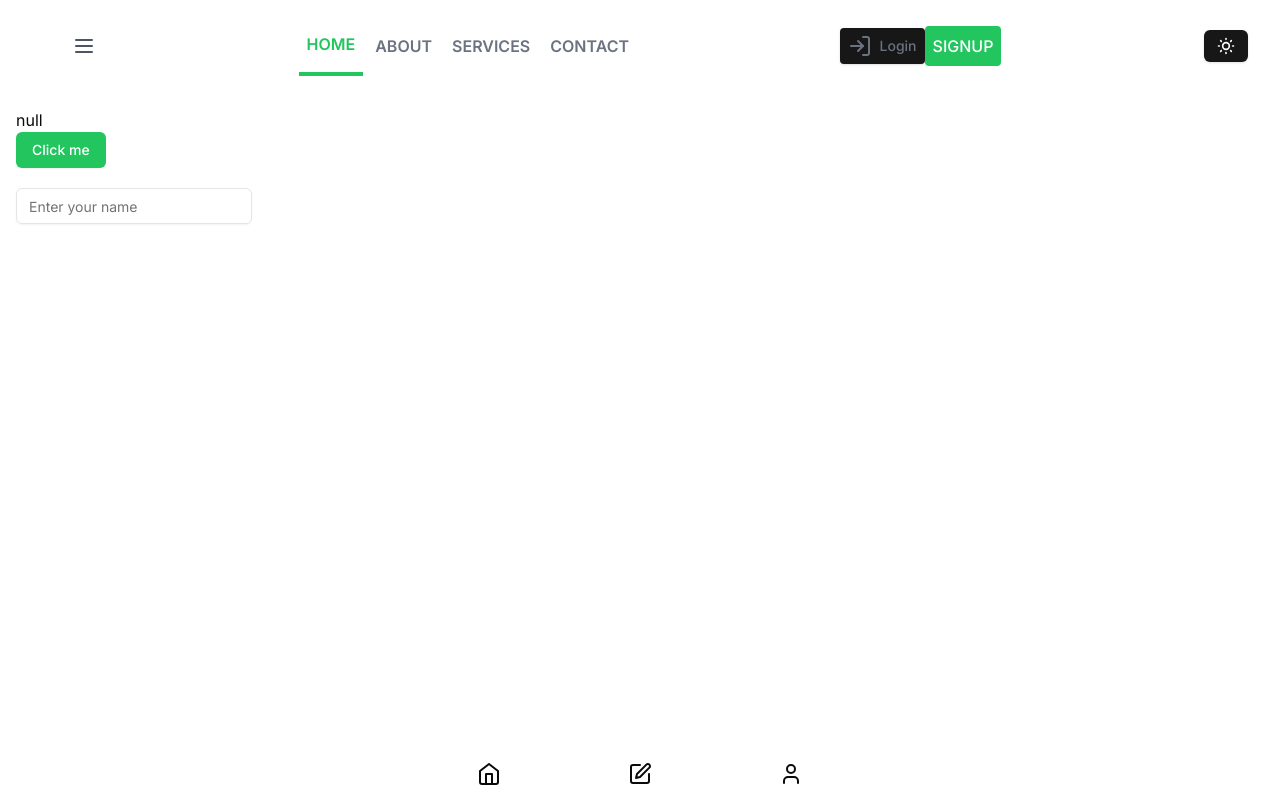
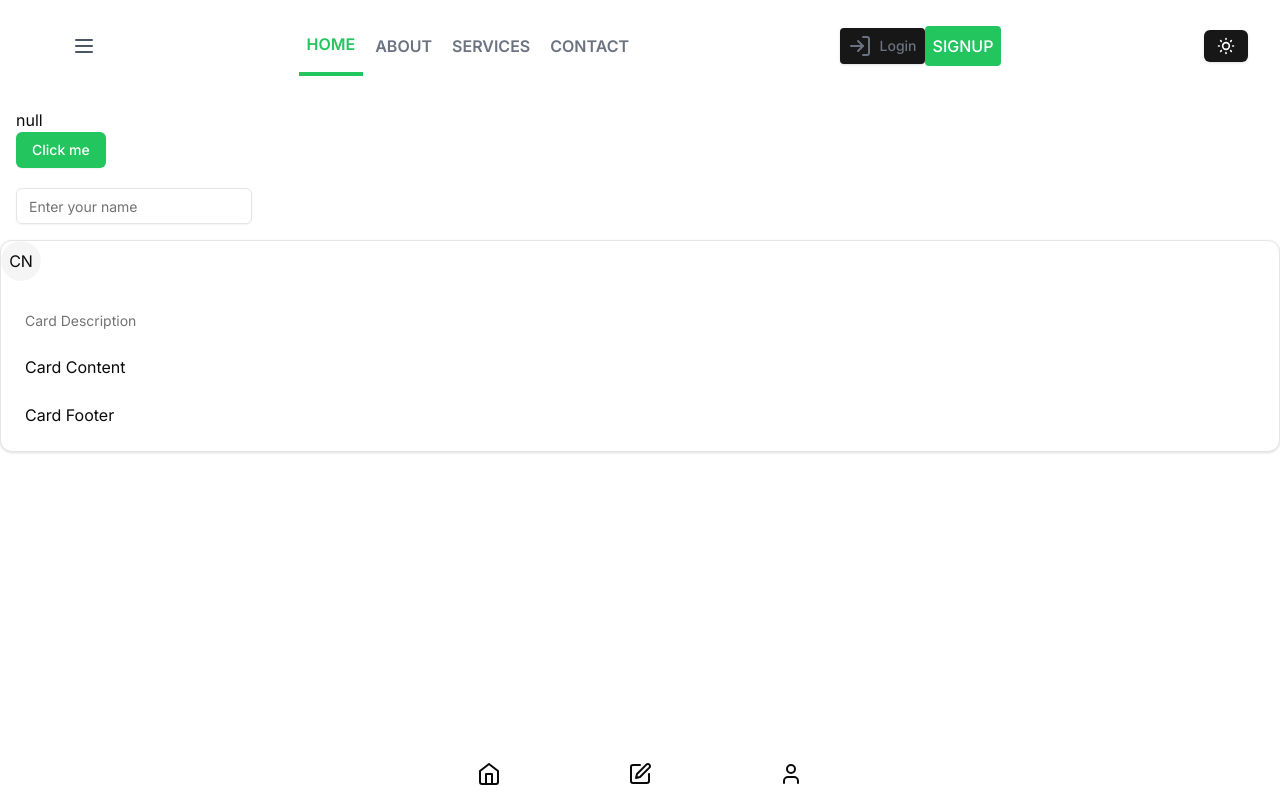
Before and after one commit to starkspartacus/youcode, a Next.js app: page / in a window 1280 px wide. Built offline with nearby package versions, Linux system fonts and the light colour scheme; no server answers.

Commit message:
feature ath github ok

```diff
--- a/app/page.tsx
+++ b/app/page.tsx
@@ -1,6 +1,7 @@
 import { Button } from "@/components/ui/button";
 import { Input } from "@/components/ui/input";
 import { getAuthSession } from "@/lib/auth";
+import CardProfile from "@/src/feature/layout/CardProfile";
 import Image from "next/image";
 
 export default async function Home() {
@@ -12,8 +13,9 @@ export default async function Home() {
         {JSON.stringify(session, null, 2)}
       </p>
       <Button variant="success">Click me</Button>
-      <Input className="w-55 mt-5" placeholder="Enter your name" />
+      <Input className="mt-5 w-55" placeholder="Enter your name" />
     </div>
+    <CardProfile />
     </>
   );
 }
--- a/lib/auth.ts
+++ b/lib/auth.ts
@@ -1,6 +1,6 @@
 
 import GitHubProvider from "next-auth/providers/github";
-import { PrismaAdapter } from "@next-auth/prisma-adapter"
+import { PrismaAdapter } from "@auth/prisma-adapter"
 import { env } from "./env";
 import {prisma} from "./prisma";
 import { AuthOptions, getServerSession } from "next-auth";
--- a/package.json
+++ b/package.json
@@ -9,8 +9,8 @@
     "lint": "next lint"
   },
   "dependencies": {
+    "@auth/prisma-adapter": "^1.0.9",
     "@hookform/resolvers": "^3.3.2",
-    "@next-auth/prisma-adapter": "^0.4.4-canary.81",
     "@prisma/client": "^5.6.0",
     "@radix-ui/react-avatar": "^1.0.4",
     "@radix-ui/react-dialog": "^1.0.5",
--- /dev/null
+++ b/src/feature/layout/CardProfile.tsx
@@ -0,0 +1,28 @@
+import { Card, CardHeader, CardTitle, CardDescription, CardContent, CardFooter } from '@/components/ui/card'
+import { getAuthSession } from '@/lib/auth';
+import React from 'react'
+import { Avatar, AvatarFallback, AvatarImage } from "@/components/ui/avatar"
+
+
+export default async function CardProfile  (){
+  const session = await getAuthSession();
+  return (
+    <Card>
+      <Avatar>
+        <AvatarImage src={session?.user.image} />
+        <AvatarFallback>CN</AvatarFallback>
+      </Avatar>
+
+      <CardHeader>
+        <CardTitle>{session?.user.name}</CardTitle>
+        <CardDescription>Card Description</CardDescription>
+      </CardHeader>
+      <CardContent>
+        <p>Card Content</p>
+      </CardContent>
+      <CardFooter>
+        <p>Card Footer</p>
+      </CardFooter>
+    </Card>
+  );
+}
```
Also changed, not shown: 2 other files (tests, documents, lock files or other folders).
